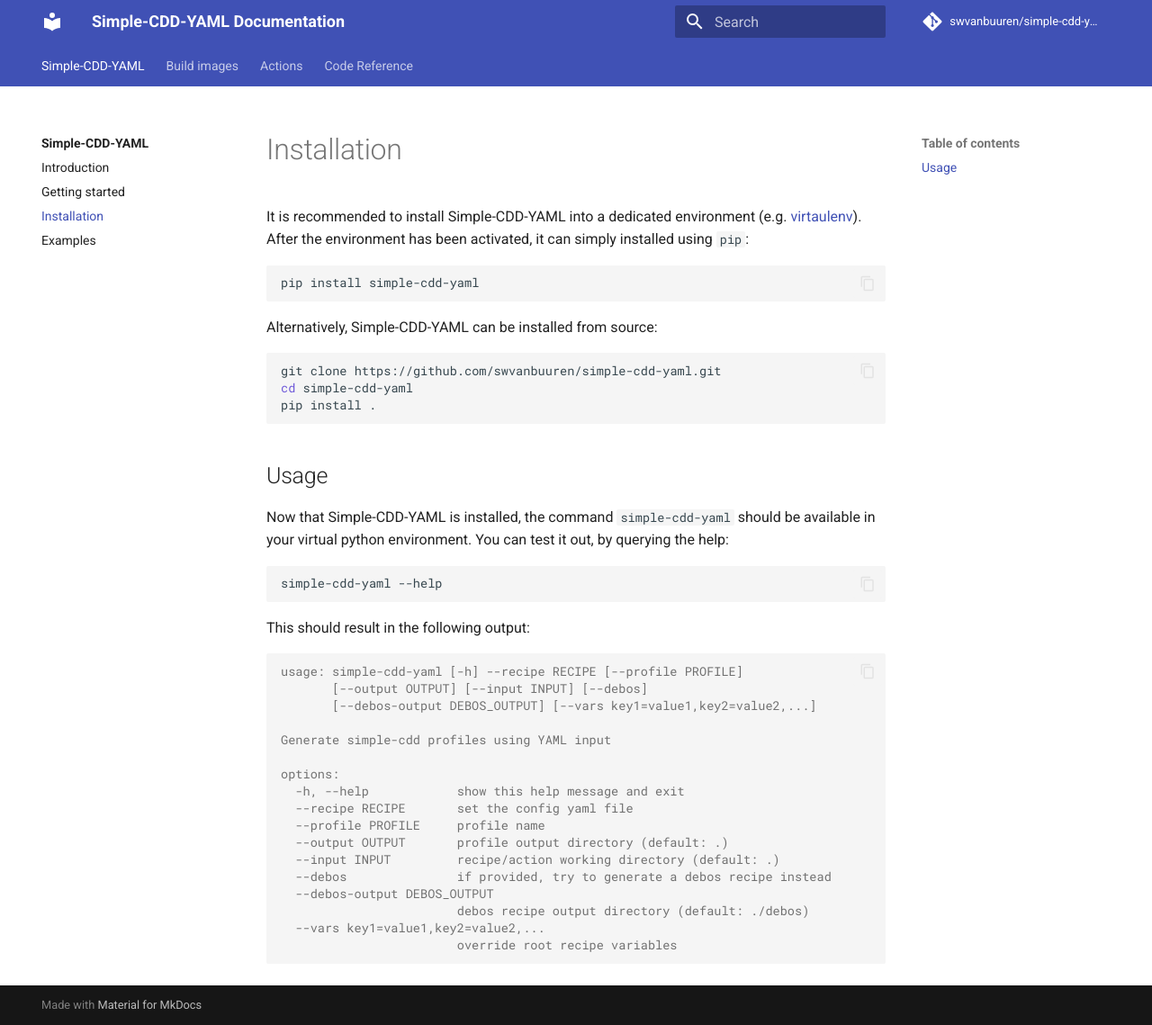
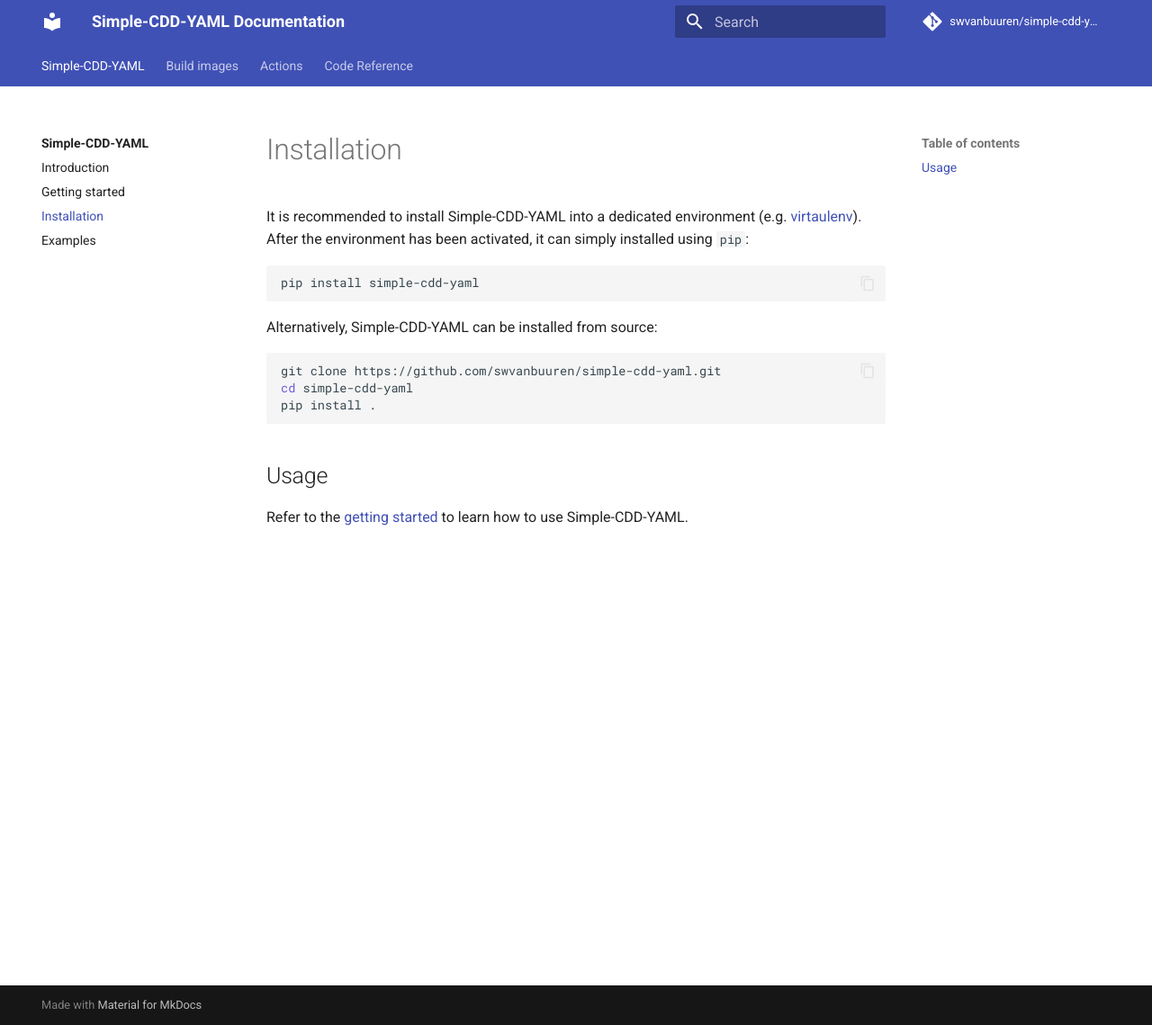
Before and after one commit to swvanbuuren/simple-cdd-yaml, an MkDocs documentation site: the page built from docs/installation.md, in a window 1280 px wide and 1139 px high. Shown: the whole window at 90% size. Built offline with MkDocs 1.6.1 and Material for MkDocs 9.7.7, drawn with Linux system fonts in a browser that asks for light colours; comment, search, counter and statistics services are not loaded.

Commit message:
docs: Move usage instructions from installation to getting started
Signed-off-by: Sietze van Buuren <s.van.buuren@gmail.com>

````diff
--- a/docs/installation.md
+++ b/docs/installation.md
@@ -17,32 +17,5 @@
 
 ## Usage
 
-Now that Simple-CDD-YAML is installed, the command `simple-cdd-yaml` should be
-available in your virtual python environment. You can test it out, by querying
-the help:
-
-```bash
-simple-cdd-yaml --help
-```
-
-This should result in the following output:
-
-```console
-usage: simple-cdd-yaml [-h] --recipe RECIPE [--profile PROFILE]
-       [--output OUTPUT] [--input INPUT] [--debos]
-       [--debos-output DEBOS_OUTPUT] [--vars key1=value1,key2=value2,...]
-
-Generate simple-cdd profiles using YAML input
-
-options:
-  -h, --help            show this help message and exit
-  --recipe RECIPE       set the config yaml file
-  --profile PROFILE     profile name
-  --output OUTPUT       profile output directory (default: .)
-  --input INPUT         recipe/action working directory (default: .)
-  --debos               if provided, try to generate a debos recipe instead
-  --debos-output DEBOS_OUTPUT
-                        debos recipe output directory (default: ./debos)
-  --vars key1=value1,key2=value2,...
-                        override root recipe variables
-```
+Refer to the [getting started](getting_started.md) to learn how to use
+Simple-CDD-YAML.
````
Also changed, not shown: docs/getting_started.md (+35 -2 lines).
